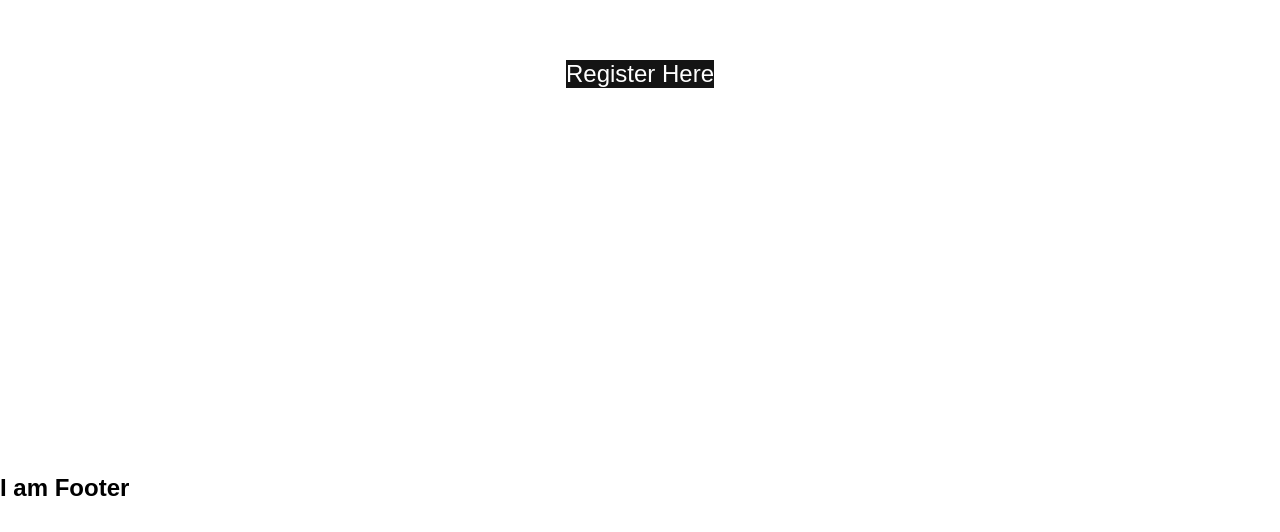
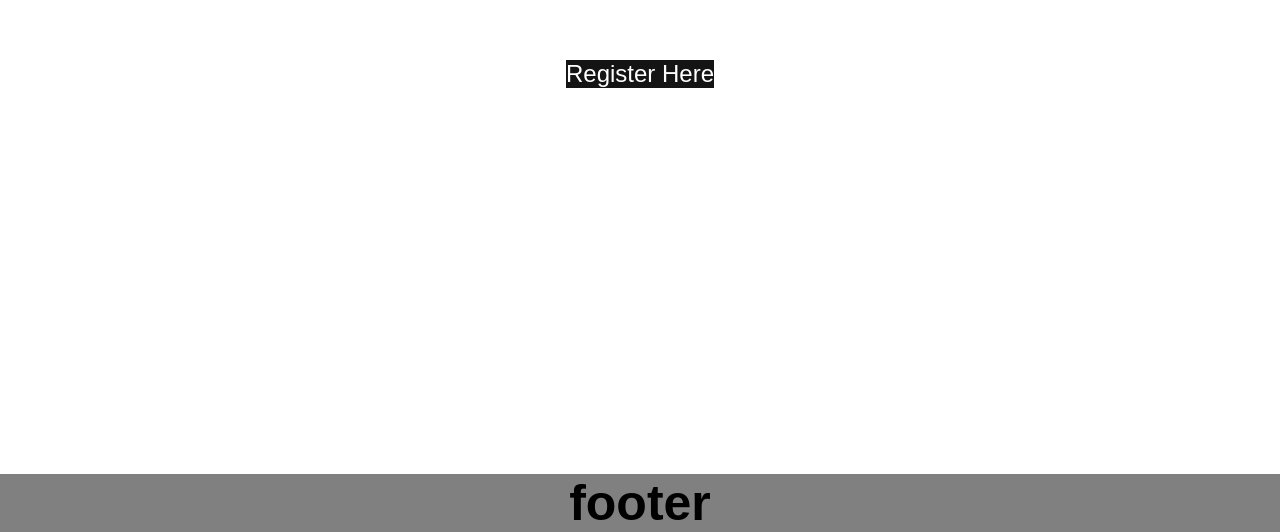
Before and after one commit to kylead10/beyond-politics, a React (Create React App) app: page / in a window 1280 px wide. Shown: the part 3263-3795 px from the top of the page. Before the commit the page ends 3765 px from the top, so only its background shows below. Built offline with nearby package versions, Linux system fonts and the light colour scheme.

Commit message:
footer design

```diff
--- a/src/components/footer/Footer.js
+++ b/src/components/footer/Footer.js
@@ -1,10 +1,28 @@
 import React from 'react';
+import styled from 'styled-components';
+
+const FooterContainer = styled.div`
+  margin: 0;
+  padding: 0;
+  font-size: 50px;
+  text-align: center;
+  background-color: grey;
+`;
+
+const StyledH1 = styled.h1`
+  margin: 0;
+  padding: 0;
+  font-size: 50px;
+  text-align: center;
+  background-color: grey;
+`;
 
 const Footer = () => {
   return (
     <>
       <section>
-        <h1>I am Footer</h1>
+        <FooterContainer></FooterContainer>
+        <StyledH1>footer</StyledH1>
       </section>
     </>
   );
```
